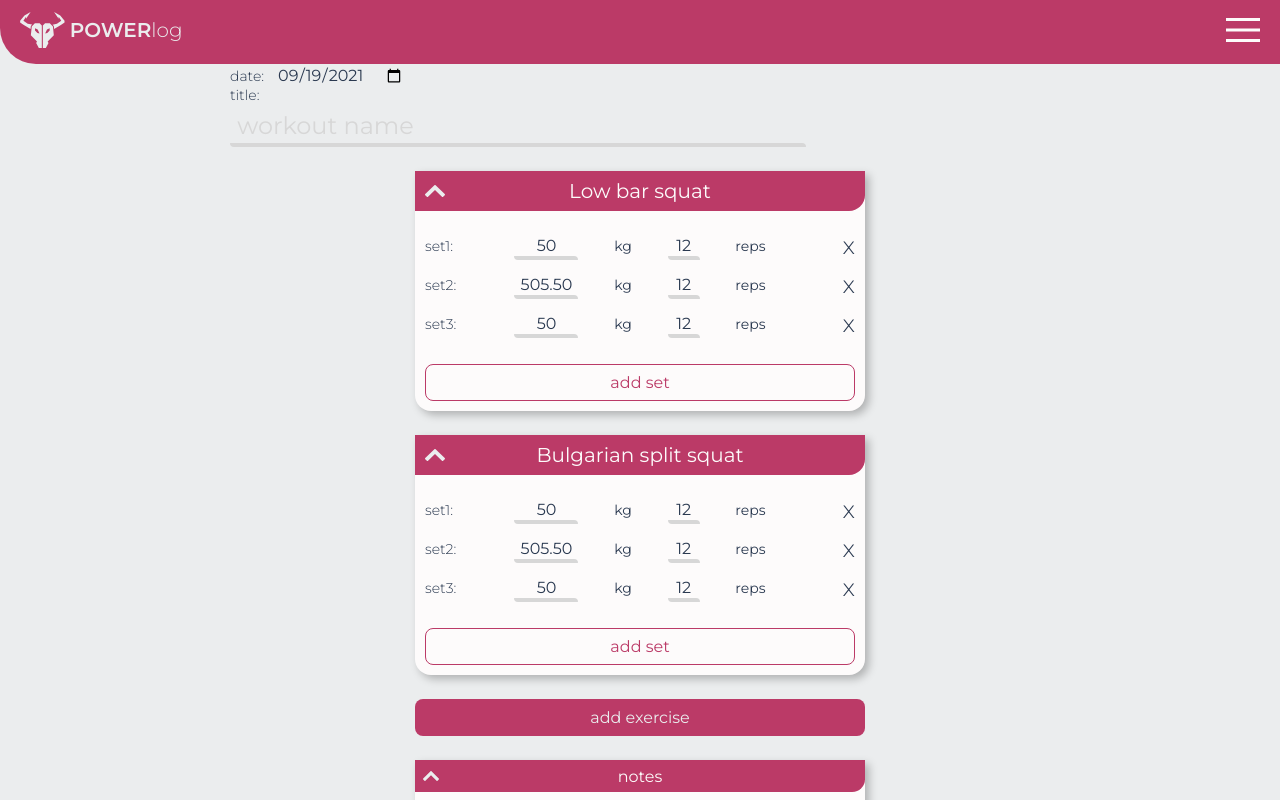
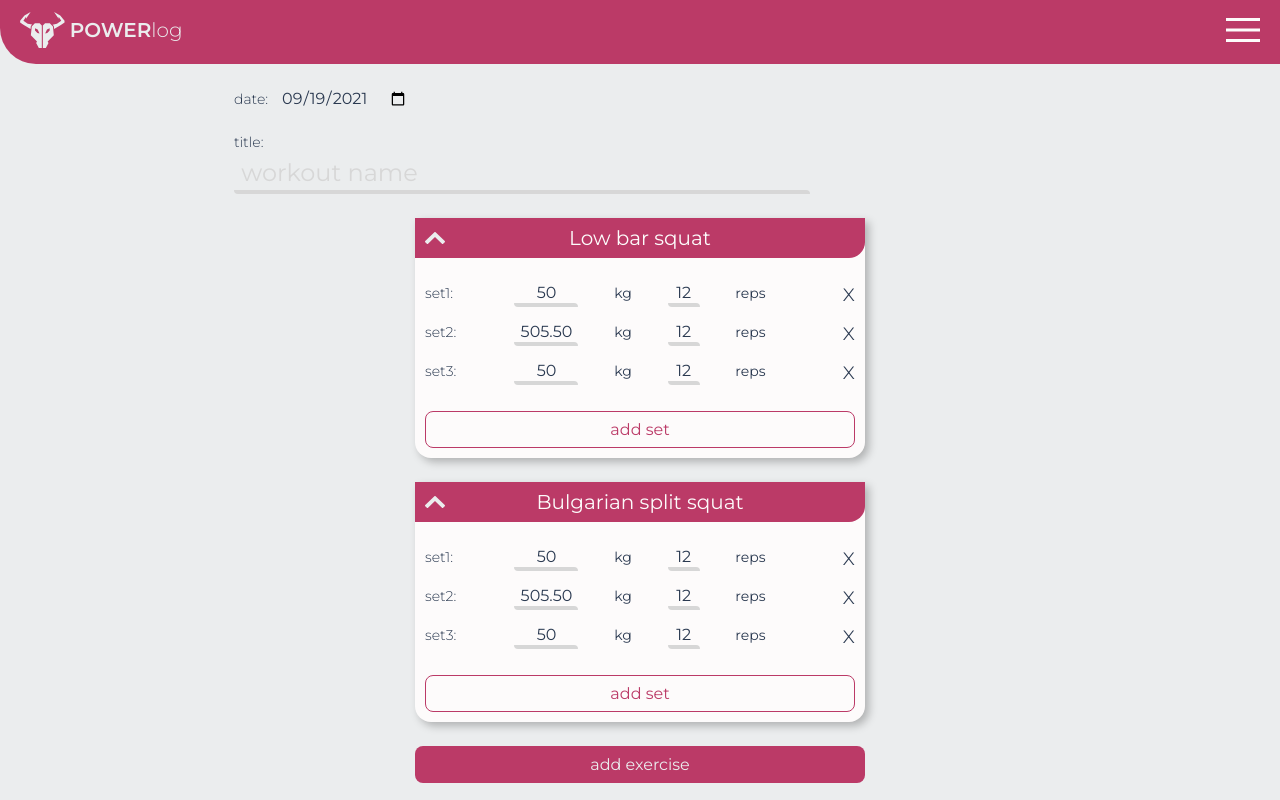
Before and after one commit to WojCzu/power-log, a React (Create React App) app: page /workouts/add in a window 1280 px wide. Built offline with nearby package versions, Linux system fonts and the light colour scheme.

Commit message:
add proper spacing between elements in AddWorkout view

```diff
--- a/src/components/organisms/Accordion/Accordion.styles.js
+++ b/src/components/organisms/Accordion/Accordion.styles.js
@@ -34,8 +34,6 @@ export const StyledSummary = styled.summary`
 `;
 
 export const Wrapper = styled.details`
-  margin: 24px 0;
-
   background-color: ${({ theme }) => theme.color.white};
   border-radius: 0 0 16px 16px;
   box-shadow: 4px 4px 8px rgba(0, 0, 0, 0.25);
--- a/src/views/AddWorkout/AddWorkout.styles.js
+++ b/src/views/AddWorkout/AddWorkout.styles.js
@@ -2,7 +2,8 @@ import styled from 'styled-components';
 
 export const Wrapper = styled.form`
   margin: 0 auto;
-  padding: 1px 20px 20px;
+  padding: 24px;
+  gap: 24px;
   width: clamp(280px, 100%, 860px);
   display: flex;
   flex-direction: column;
@@ -11,4 +12,7 @@ export const Wrapper = styled.form`
 
 export const ExercisesContainer = styled.div`
   width: clamp(250px, 100%, 450px);
+  display: flex;
+  flex-direction: column;
+  gap: 24px;
 `;
```
